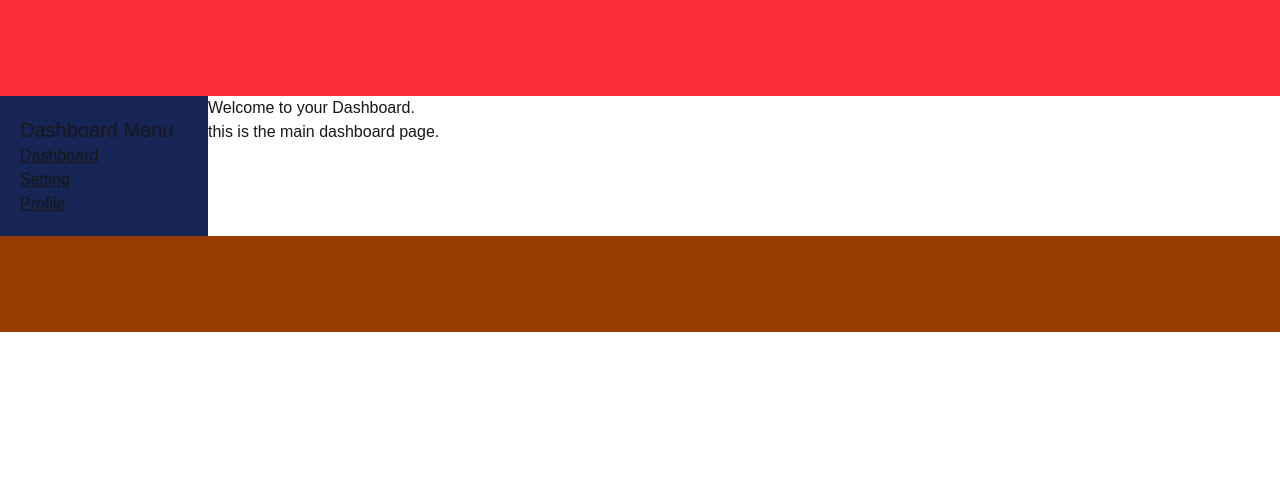
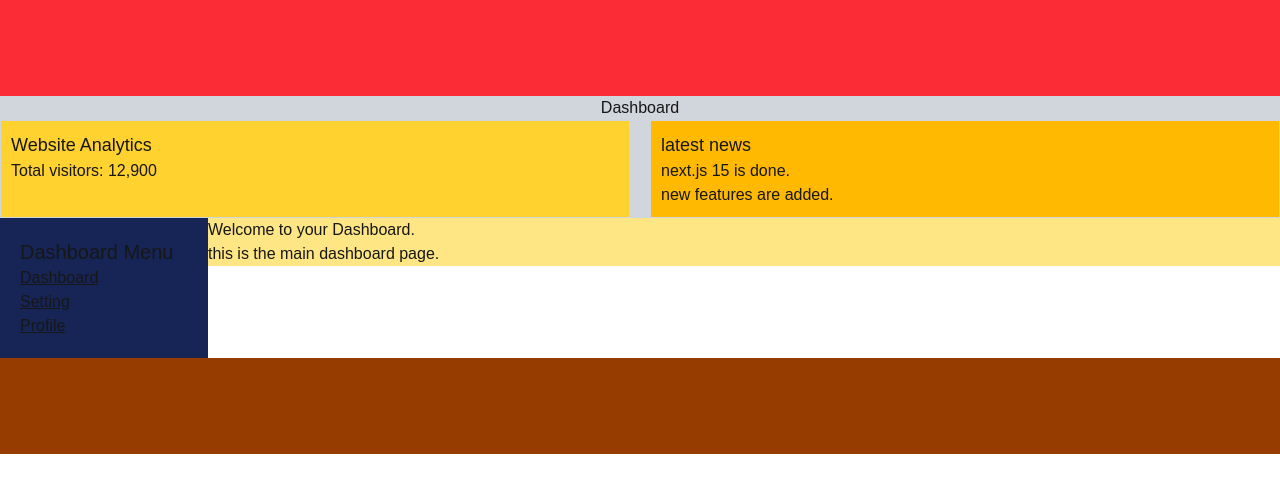
Before and after one commit to OveissErshadian/02-next-intro, a Next.js app: page /dashboard in a window 1280 px wide. Shown: the top 492 px of the page. Built offline with nearby package versions, Linux system fonts and the light colour scheme.

Commit message:
paralel route

```diff
--- /dev/null
+++ b/src/app/(main)/(authenticated)/dashboard/@analytics/page.tsx
@@ -0,0 +1,10 @@
+const AnalyticsSlot = () => {
+  return (
+    <div className=" border border-solid border-gray-300 p-2.5 h-full">
+      <h5 className="text-lg "> Website Analytics</h5>
+      <p>Total visitors: 12,900</p>
+    </div>
+  );
+};
+
+export default AnalyticsSlot;
--- /dev/null
+++ b/src/app/(main)/(authenticated)/dashboard/@news/page.tsx
@@ -0,0 +1,15 @@
+import React from "react";
+
+const NewsSlot = () => {
+  return (
+    <div className=" border border-solid border-gray-300 p-2.5">
+      <h5 className="text-lg "> latest news</h5>
+      <ul>
+        <li>next.js 15 is done.</li>
+        <li>new features are added.</li>
+      </ul>
+    </div>
+  );
+};
+
+export default NewsSlot;
--- a/src/app/(main)/(authenticated)/dashboard/layout.tsx
+++ b/src/app/(main)/(authenticated)/dashboard/layout.tsx
@@ -1,31 +1,43 @@
-import Link from "next/link"
-import { FC, ReactNode } from "react"
+import Link from "next/link";
+import { FC, ReactNode } from "react";
 
 interface IChildren {
-    children: ReactNode
+  children: ReactNode;
+  news: ReactNode;
+  analytics: ReactNode;
 }
 
-const DashboardLayout:FC<IChildren> = ({children}) => {
+const DashboardLayout: FC<IChildren> = ({ children, analytics, news }) => {
   return (
+    <>
+    <div className="bg-gray-300 ">
+        <h3 className="text-center">Dashboard</h3>
+        <div className="flex gap-5">
+            <div className="flex-1 bg-amber-300">{analytics}</div>
+            <div className="flex-1 bg-amber-400">{news}</div>
+
+        </div>
+    </div>
       <div className="flex ">
         <aside className="w-52 p-5 bg-blue-950">
           <h3 className="text-xl">Dashboard Menu</h3>
           <ul className="underline">
             <li>
-                    <Link href={'/dashboard'}>Dashboard</Link>
+              <Link href={"/dashboard"}>Dashboard</Link>
             </li>
             <li>
-                    <Link href={'/dashboard/settings'}>Setting</Link>
+              <Link href={"/dashboard/settings"}>Setting</Link>
             </li>
             <li>
-                    <Link href={'/dashboard/profile'}>Profile</Link>
+              <Link href={"/dashboard/profile"}>Profile</Link>
             </li>
           </ul>
         </aside>
 
         <main className="grow">{children}</main>
       </div>
-  )
-}
+    </>
+  );
+};
 
-export default DashboardLayout
+export default DashboardLayout;
--- a/src/app/(main)/(authenticated)/dashboard/page.tsx
+++ b/src/app/(main)/(authenticated)/dashboard/page.tsx
@@ -2,7 +2,7 @@
 
 const DashboardPage = () => {
   return (
-    <div>
+    <div className=" bg-amber-200">
       <h1>Welcome to your Dashboard.</h1>
       <p>this is the main dashboard page.</p>
     </div>
--- a/src/app/(main)/(authenticated)/dashboard/profile/page.tsx
+++ b/src/app/(main)/(authenticated)/dashboard/profile/page.tsx
@@ -2,7 +2,7 @@
 
 const ProfilePage = () => {
   return (
-    <div>
+    <div className=" bg-blue-400 h-full p-6">
       <h1>Welcome to your Profile.</h1>
       <p>this is the main Profile page.</p>
     </div>
--- a/src/app/(main)/(authenticated)/dashboard/settings/page.tsx
+++ b/src/app/(main)/(authenticated)/dashboard/settings/page.tsx
@@ -2,7 +2,7 @@
 
 const SettingsPage = () => {
   return (
-    <div>
+    <div className="bg-gray-600">
       <h1>Welcome to your setting.</h1>
       <p>this is the main setting page.</p>
     </div>
```
Lines whose indentation alone changed are shown as unchanged.
